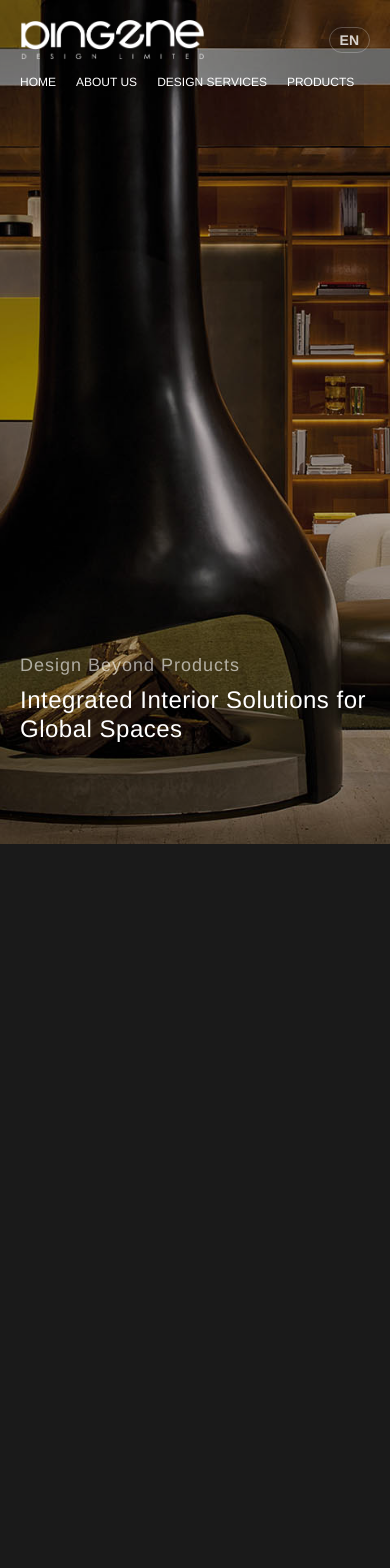
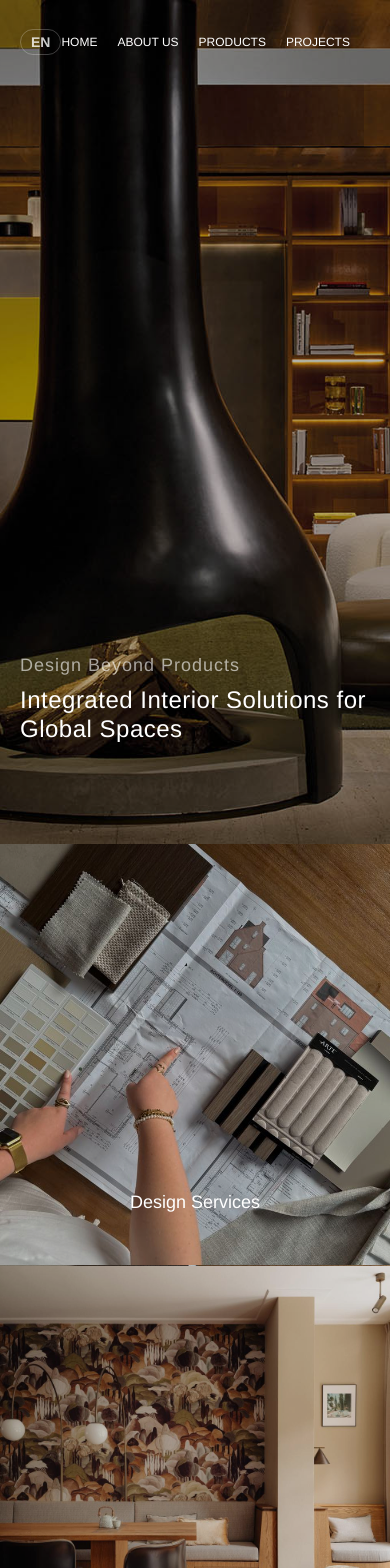
Before and after one commit to ouyangzihong/bingzhe-web-os, a Vue app: page /#/ in a window 390 px wide. Shown: the top 1568 px of the page. Before the commit the page ends 844 px from the top, so only its background shows below. Built offline with nearby package versions, Linux system fonts and the light colour scheme.

Commit message:
首页滚动模式优化

```diff
--- a/src/assets/styles/_reset.scss
+++ b/src/assets/styles/_reset.scss
@@ -7,8 +7,8 @@
 
 html, body {
   width: 100%;
-  height: 100%;
-  overflow-x: hidden; /* 防止出现水平滚动条 */
+  // height: 100%;
+  // overflow-x: hidden; /* 防止出现水平滚动条 */
 }
 
 ul, ol {
--- a/src/components/common/TheNavbar.vue
+++ b/src/components/common/TheNavbar.vue
@@ -1,5 +1,12 @@
 <template>
-  <nav class="navbar" ref="navbar" :class="{ 'navbar-hidden': !isVisible }">
+  <nav
+    class="navbar"
+    ref="navbar"
+    :class="{
+      'nav-scrolled': isScrolled,
+      'navbar-hidden': !isVisible
+    }"
+  >
     <div class="logo-container">
       <img src="@/assets/images/logo.png" alt="PINGENE Logo" class="logo-img" />
     </div>
@@ -33,10 +40,10 @@ export default {
   },
   data() {
     return {
+      isScrolled: false,
       menuKeys: [
         { key: 'home', path: '/' },
         { key: 'about', path: '/about' },
-        { key: 'services', path: '/services' },
         { key: 'products', path: '/products' },
         { key: 'projects', path: '/projects' },
         { key: 'industries', path: '/industries' },
@@ -50,12 +57,25 @@ export default {
     }
   },
   mounted() {
+    // 初始入场动画
     gsap.from(this.$refs.navbar, {
       y: -100, opacity: 0, duration: 1, ease: 'power3.out', delay: 0.5,
-      onComplete: () => { gsap.set(this.$refs.navbar, { clearProps: 'all' }); }
+      onComplete: () => { gsap.set(this.$refs.navbar, { clearProps: 'transform,opacity' }); }
     });
+
+    // 添加滚动监听
+    window.addEventListener('scroll', this.handleScroll);
+    // 初始化检查一次，防止刷新页面时在中间位置
+    this.handleScroll();
+  },
+  beforeDestroy() {
+    window.removeEventListener('scroll', this.handleScroll);
   },
   methods: {
+    handleScroll() {
+      // 当滚动超过 50px 时切换状态
+      this.isScrolled = window.scrollY > 50;
+    },
     toggleLanguage() {
       const newLang = this.$i18n.locale === 'en' ? 'zh' : 'en';
       this.$i18n.locale = newLang;
@@ -80,65 +100,141 @@ export default {
   width: 100%;
   z-index: 100;
   box-sizing: border-box;
-  color: $text-primary;
-  transition: transform 0.4s ease-in-out, opacity 0.4s ease-in-out;
-  background: transparent; // 确保透明
 
+  // --- 默认状态 (透明底，白字) ---
+  background-color: transparent;
+  color: #ffffff;
+
+  // --- 关键：添加过渡动画 ---
+  // all 0.4s ease 表示所有属性变化都在 0.4秒内完成平滑过渡
+  transition: background-color 0.4s ease, padding 0.4s ease, box-shadow 0.4s ease, color 0.4s ease;
+
+  // 隐藏时的样式 (保留逻辑)
   &.navbar-hidden {
     transform: translateY(-100%);
     opacity: 0;
     pointer-events: none;
   }
 
-  .logo-img { height: 40px; width: auto; }
+  // --- 滚动后的状态 (白底，黑字) ---
+  &.nav-scrolled {
+    background-color: #ffffff; // 变白底
+    padding: 20px 60px; // 高度稍微收缩，显得更精致
+    box-shadow: 0 4px 20px rgba(0,0,0,0.08); // 添加淡阴影
+    color: #333333; // 变黑字
+
+    // 1. 处理 Logo 颜色
+    // 如果原图是纯白色，用 invert(1) 反转成黑色
+    // 如果原图是彩色，请根据实际情况去掉 filter 或更换 img src
+    .logo-container .logo-img {
+      filter: invert(1) brightness(0.2);
+    }
+
+    // 2. 处理菜单下划线
+    .menu-items .menu-item .underline {
+      background-color: #333333;
+    }
+
+    // 3. 处理语言切换按钮边框和背景
+    .lang-switch {
+      border-color: #999;
+      color: #333;
+      &:hover {
+        background: rgba(0,0,0,0.05);
+      }
+    }
+  }
+
+  .logo-container {
+    .logo-img {
+      height: 40px;
+      width: auto;
+      transition: filter 0.4s ease; // Logo 颜色反转也要过渡
+    }
+  }
 
   .menu-items {
     display: flex;
     gap: 40px;
 
     .menu-item {
-      display: flex; flex-direction: column; align-items: center; cursor: pointer; position: relative;
-      .menu-text { font-size: 14px; font-weight: 500; margin-bottom: 4px; text-transform: uppercase; transition: color 0.3s; }
-      .underline { width: 0%; height: 1px; background-color: #fff; position: absolute; bottom: -5px; transition: width 0.3s ease; }
-      &:hover .underline { width: 100%; }
+      display: flex;
+      flex-direction: column;
+      align-items: center;
+      cursor: pointer;
+      position: relative;
+
+      .menu-text {
+        font-size: 14px;
+        font-weight: 500;
+        margin-bottom: 4px;
+        text-transform: uppercase;
+        transition: color 0.4s ease; // 文字颜色过渡
+      }
+
+      .underline {
+        width: 0%;
+        height: 1px;
+        background-color: #ffffff; // 默认白色
+        position: absolute;
+        bottom: -5px;
+        transition: width 0.3s ease, background-color 0.4s ease; // 颜色也需要过渡
+      }
+
+      &:hover .underline {
+        width: 100%;
+      }
     }
   }
 
   .lang-switch {
-    font-size: 14px; cursor: pointer; font-weight: bold; opacity: 0.8;
-    border: 1px solid rgba(255,255,255,0.3); padding: 4px 10px; border-radius: 20px;
-    &:hover { opacity: 1; background: rgba(255,255,255,0.1); }
+    font-size: 14px;
+    cursor: pointer;
+    font-weight: bold;
+    opacity: 0.8;
+    border: 1px solid rgba(255,255,255,0.3);
+    padding: 4px 10px;
+    border-radius: 20px;
+    transition: all 0.4s ease; // 边框颜色过渡
+
+    &:hover {
+      opacity: 1;
+      background: rgba(255,255,255,0.1);
+    }
   }
 
   /* --- 移动端适配 (小于768px) --- */
   @media screen and (max-width: 768px) {
-    padding: 20px; // 减小边距
-    flex-wrap: wrap; // 允许换行
+    padding: 20px;
+
+    // 移动端滚动后的样式调整
+    &.nav-scrolled {
+      padding: 15px 20px;
+    }
 
     .logo-container {
       order: 1;
-      flex: 1; // Logo 占左边
+      flex: 1;
     }
 
     .lang-switch {
-      order: 2; // 语言切换放右边
+      order: 2;
     }
 
     .menu-items {
       order: 3;
-      width: 100%; // 菜单占满第二行
+      width: 100%;
       margin-top: 15px;
       gap: 20px;
-      overflow-x: auto; // 允许横向滚动
-      padding-bottom: 10px; // 滚动条留白
-      justify-content: flex-start; // 左对齐
+      overflow-x: auto;
+      padding-bottom: 10px;
+      justify-content: flex-start;
 
-      // 隐藏滚动条
       &::-webkit-scrollbar { display: none; }
 
       .menu-item .menu-text {
-        font-size: 12px; // 字体变小
-        white-space: nowrap; // 防止文字换行
+        font-size: 12px;
+        white-space: nowrap;
       }
     }
   }
--- a/src/components/home/HeroSection.vue
+++ b/src/components/home/HeroSection.vue
@@ -41,7 +41,7 @@ export default {
 
 .hero-section {
   width: 100%;
-  height: 100%; // 继承父容器高度 (Home.vue控制)
+  height: 100vh;
   position: relative;
   overflow: hidden;
   display: flex;
--- a/src/components/home/ProcessSection.vue
+++ b/src/components/home/ProcessSection.vue
@@ -1,7 +1,6 @@
 <template>
   <section class="process-section">
     <div class="content-wrapper">
-
       <div class="stats-row" ref="statsRow">
         <div
           class="stat-item"
@@ -31,7 +30,6 @@
           </div>
         </div>
       </div>
-
     </div>
   </section>
 </template>
@@ -44,62 +42,43 @@ export default {
   props: { isActive: { type: Boolean, default: false } },
   data() {
     return {
-      // 移除 hasAnimated 锁，允许重复播放
+      hasAnimated: false // 【修改】新增：记录是否已经播放过动画
     };
   },
   watch: {
     isActive(val) {
-      if (val) {
+      // 【修改】只在变为 true 且从未播放过时执行
+      if (val && !this.hasAnimated) {
         this.playEnterAnimation();
-      } else {
-        this.resetAnimation();
+        this.hasAnimated = true; // 标记已播放
       }
+      // 注意：删除了 else { resetAnimation() }，这样离开时保持原样
     }
   },
   mounted() {
-    // 初始状态必须强制重置一次，确保 GSAP 状态与 CSS 一致
+    // 依然需要在最开始重置一次，保证初始状态是隐藏的
     this.resetAnimation();
   },
   methods: {
-    // 进场动画：从 CSS 的隐藏状态 -> 变为可见
     playEnterAnimation() {
       const tl = gsap.timeline();
 
-      // 1. 数据部分：上浮 + 变显
       tl.to('.stat-item', {
-        y: 0,
-        opacity: 1,
-        duration: 0.8,
-        stagger: 0.1,
-        ease: 'power3.out'
+        y: 0, opacity: 1, duration: 0.8, stagger: 0.1, ease: 'power3.out'
       });
 
-      // 2. 时间轴整体淡入
-      tl.to('.timeline-row', {
-        opacity: 1,
-        duration: 1
-      }, "-=0.4");
+      tl.to('.timeline-row', { opacity: 1, duration: 1 }, "-=0.4");
 
-      // 3. 圆点：放大弹出
       tl.to('.timeline-item .dot', {
-        scale: 1,
-        duration: 0.5,
-        stagger: 0.1,
-        ease: 'back.out(1.7)'
+        scale: 1, duration: 0.5, stagger: 0.1, ease: 'back.out(1.7)'
       }, "-=0.8");
 
-      // 4. 文字：上浮 + 变显
       tl.to('.timeline-item .text-group', {
-        y: 0,
-        opacity: 1,
-        duration: 0.5,
-        stagger: 0.1
+        y: 0, opacity: 1, duration: 0.5, stagger: 0.1
       }, "-=0.6");
     },
 
-    // 离场重置：瞬间变回 CSS 定义的初始隐藏状态
     resetAnimation() {
-      // 这里的设置必须和 CSS 里的初始状态完全一致
       gsap.set('.stat-item', { y: 50, opacity: 0 });
       gsap.set('.timeline-row', { opacity: 0 });
       gsap.set('.timeline-item .dot', { scale: 0 });
@@ -112,15 +91,16 @@ export default {
 <style lang="scss" scoped>
 @import '@/assets/styles/_variables.scss';
 
+// 样式部分保持我们之前修改过的 min-height: 100vh
 .process-section {
   width: 100%;
-  height: 100%;
+  min-height: 100vh;
   background-color: #3f3f3f;
   color: #fff;
   display: flex;
   align-items: center;
   justify-content: center;
-  padding: 0 5%;
+  padding: 80px 5%;
 }
 
 .content-wrapper {
@@ -132,7 +112,8 @@ export default {
   justify-content: space-evenly;
 }
 
-/* --- 1. 数据统计区域 --- */
+// ... 保持原有的 stat-item 和 timeline-row 样式不变 ...
+// 注意：CSS 中的 opacity: 0; transform: ... 初始样式要保留，供 resetAnimation 使用
 .stats-row {
   display: flex;
   justify-content: space-between;
@@ -146,13 +127,9 @@ export default {
   padding: 0 20px;
   text-align: center;
   border-right: 1px solid rgba(255,255,255,0.2);
-
-  // [关键修改] CSS 初始状态：隐藏且下沉
   opacity: 0;
   transform: translateY(50px);
-
   &:last-child { border-right: none; }
-
   .stat-num {
     font-size: 3.5rem;
     font-weight: 700;
@@ -177,7 +154,6 @@ export default {
   }
 }
 
-/* --- 2. 时间轴区域 --- */
 .timeline-row {
   position: relative;
   width: 100%;
@@ -186,57 +162,27 @@ export default {
   justify-content: space-between;
   align-items: center;
   margin-top: 4vh;
-
-  // [关键修改] CSS 初始状态：隐藏
   opacity: 0;
 
   .timeline-line {
-    position: absolute;
-    top: 50%;
-    left: 0;
-    width: 100%;
-    height: 1px;
-    background: #fff;
-    z-index: 0;
+    position: absolute; top: 50%; left: 0; width: 100%; height: 1px;
+    background: #fff; z-index: 0;
   }
 }
 
 .timeline-item {
-  position: relative;
-  z-index: 1;
-  flex: 1;
-  text-align: center;
-  display: flex;
-  flex-direction: column;
-  align-items: center;
-  justify-content: center;
+  position: relative; z-index: 1; flex: 1; text-align: center;
+  display: flex; flex-direction: column; align-items: center; justify-content: center;
 
   .dot {
-    width: 16px;
-    height: 16px;
-    background: #fff;
-    border-radius: 50%;
-    position: absolute;
-    top: 50%;
-    left: 50%;
-
-    // 注意：这里不能直接写 transform: translate(-50%, -50%) scale(0)
-    // 因为这会覆盖居中的 transform。
-    // 我们用 margin 负值居中更稳妥，或者在动画里小心处理。
-    // 这里为了配合 GSAP，我们保持 transform 居中，用 scale(0) 隐藏
+    width: 16px; height: 16px; background: #fff; border-radius: 50%;
+    position: absolute; top: 50%; left: 50%;
     transform: translate(-50%, -50%) scale(0);
-
-    // box-shadow: 0 0 0 4px #3f3f3f;
   }
 
   .text-group {
-    position: absolute;
-    width: 100%;
-    padding: 0 10px;
-
-    // [关键修改] CSS 初始状态：隐藏且下沉
-    opacity: 0;
-    transform: translateY(20px);
+    position: absolute; width: 100%; padding: 0 10px;
+    opacity: 0; transform: translateY(20px);
   }
 
   .main-text { font-size: 1rem; font-weight: 600; margin-bottom: 4px; }
@@ -247,72 +193,11 @@ export default {
 }
 
 @media screen and (max-width: 768px) {
-  .content-wrapper {
-    height: auto;
-    justify-content: flex-start;
-    padding: 80px 0 40px;
-    overflow-y: auto;
-  }
-  .stats-row {
-    flex-wrap: wrap;
-    border-bottom: none;
-    padding-bottom: 20px;
-  }
-  .stat-item {
-    flex: 0 0 50%;
-    border-right: none;
-    margin-bottom: 30px;
-    padding: 0 10px;
-
-    // 移动端保持初始隐藏逻辑，无需重写 opacity
-
-    .stat-num { font-size: 2.5rem; margin-bottom: 0.5rem; }
-    .stat-desc { font-size: 0.75rem; max-width: 100%; }
-  }
-  .timeline-row {
-    flex-direction: column;
-    height: auto;
-    align-items: flex-start;
-    padding-left: 20px;
-    margin-top: 20px;
-    .timeline-line {
-      width: 1px;
-      height: 100%;
-      top: 0;
-      left: 27px;
-      background: rgba(255,255,255,0.2);
-    }
-  }
-  .timeline-item {
-    width: 100%;
-    flex-direction: row;
-    justify-content: flex-start;
-    align-items: flex-start;
-    margin-bottom: 30px;
-    text-align: left;
-    position: static;
-    .dot {
-      position: static;
-      // 移动端 dot 的初始状态
-      transform: scale(0);
-
-      width: 14px;
-      height: 14px;
-      margin-right: 20px;
-      margin-top: 5px;
-      flex-shrink: 0;
-    }
-    .text-group {
-      position: static;
-      margin: 0 !important;
-      text-align: left;
-
-      // 移动端保持初始隐藏逻辑
-      // 注意：移动端不需要 translateY(20px) 绝对定位，但可以用 translate 做动效
-      // CSS 类 .text-group 已经有了 translateY(20px)，这里会生效为位移
-    }
-    .main-text { font-size: 1.1rem; }
-    .sub-text { font-size: 0.8rem; }
-  }
+  // ... 保持原有移动端样式 ...
+  .content-wrapper { height: auto; justify-content: flex-start; padding: 80px 0 40px; overflow-y: auto; }
+  .stats-row { flex-wrap: wrap; border-bottom: none; padding-bottom: 20px; }
+  .stat-item { flex: 0 0 50%; border-right: none; margin-bottom: 30px; padding: 0 10px; .stat-num { font-size: 2.5rem; } }
+  .timeline-row { flex-direction: column; height: auto; align-items: flex-start; padding-left: 20px; margin-top: 20px; .timeline-line { width: 1px; height: 100%; top: 0; left: 27px; } }
+  .timeline-item { width: 100%; flex-direction: row; justify-content: flex-start; align-items: flex-start; margin-bottom: 30px; text-align: left; position: static; .dot { position: static; transform: scale(0); width: 14px; height: 14px; margin-right: 20px; margin-top: 5px; flex-shrink: 0; } .text-group { position: static; margin: 0 !important; text-align: left; } }
 }
 </style>
--- a/src/components/home/ServicesSection.vue
+++ b/src/components/home/ServicesSection.vue
@@ -56,7 +56,7 @@ export default {
 
 .services-section {
   width: 100%;
-  height: 100%;
+  height: 100vh;
   display: flex;
   overflow: hidden;
 }
--- a/src/views/Home.vue
+++ b/src/views/Home.vue
@@ -1,6 +1,6 @@
 <template>
   <div class="home-container">
-    <TheNavbar :is-visible="currentIndex === 0" />
+    <TheNavbar :is-visible="true" />
 
     <div class="sections-wrapper">
       <div class="section-panel" ref="section0">
@@ -18,6 +18,7 @@
       <div class="section-panel" ref="section3">
         <ProjectsSection :is-active="currentIndex === 3" />
       </div>
+
       <div class="section-panel" ref="section4">
         <WhyChooseUsSection :is-active="currentIndex === 4" />
       </div>
@@ -26,115 +27,68 @@
 </template>
 
 <script>
-import gsap from 'gsap';
-import Observer from 'gsap/Observer';
-
 import TheNavbar from '@/components/common/TheNavbar.vue';
 import HeroSection from '@/components/home/HeroSection.vue';
 import ServicesSection from '@/components/home/ServicesSection.vue';
 import ProcessSection from '@/components/home/ProcessSection.vue';
-// 2. 引入新组件
 import ProjectsSection from '@/components/home/ProjectsSection.vue';
 import WhyChooseUsSection from '@/components/home/WhyChooseUsSection.vue';
 
-gsap.registerPlugin(Observer);
-
 export default {
   name: 'HomeView',
-  // 3. 注册组件
-  components: { TheNavbar, HeroSection, ServicesSection, ProcessSection, ProjectsSection,WhyChooseUsSection},
+  components: {
+    TheNavbar,
+    HeroSection,
+    ServicesSection,
+    ProcessSection,
+    ProjectsSection,
+    WhyChooseUsSection
+  },
   data() {
     return {
       currentIndex: 0,
-      isAnimating: false,
-      totalSections: 5
+      observer: null
     };
   },
   mounted() {
-    this.initLayout();
-    this.initObserver();
+    this.initIntersectionObserver();
   },
   beforeDestroy() {
-    Observer.getAll().forEach(o => o.kill());
+    if (this.observer) {
+      this.observer.disconnect();
+    }
   },
   methods: {
-    initLayout() {
-      // 5. 将 section3 加入数组
-      const sections = [this.$refs.section0, this.$refs.section1, this.$refs.section2, this.$refs.section3,this.$refs.section4];
+    initIntersectionObserver() {
+      const options = {
+        root: null,
+        rootMargin: '0px',
+        threshold: 0.4
+      };
 
-      gsap.set(sections, {
-        zIndex: (i) => i,
-        yPercent: (i) => i === 0 ? 0 : 100, // 除了第一屏，其他都藏在下面
-        scale: 1,
-        filter: "brightness(1)"
+      this.observer = new IntersectionObserver((entries) => {
+        entries.forEach(entry => {
+          if (entry.isIntersecting) {
+            if (entry.target === this.$refs.section0) this.currentIndex = 0;
+            else if (entry.target === this.$refs.section1) this.currentIndex = 1;
+            else if (entry.target === this.$refs.section2) this.currentIndex = 2;
+            else if (entry.target === this.$refs.section3) this.currentIndex = 3;
+            else if (entry.target === this.$refs.section4) this.currentIndex = 4;
+          }
+        });
+      }, options);
+
+      const sections = [
+        this.$refs.section0,
+        this.$refs.section1,
+        this.$refs.section2,
+        this.$refs.section3,
+        this.$refs.section4
+      ];
+
+      sections.forEach(section => {
+        if (section) this.observer.observe(section);
       });
-    },
-
-    initObserver() {
-      Observer.create({
-        target: window,
-        type: "wheel,touch,pointer",
-        wheelSpeed: 1,
-        tolerance: 5,
-        preventDefault: true,
-
-        onUp: () => {
-          if (!this.isAnimating && this.currentIndex > 0) {
-            this.gotoSection(this.currentIndex - 1, -1);
-          }
-        },
-        onDown: () => {
-          // 6. 确保不超过 totalSections - 1
-          if (!this.isAnimating && this.currentIndex < this.totalSections - 1) {
-            this.gotoSection(this.currentIndex + 1, 1);
-          }
-        }
-      });
-    },
-
-    gotoSection(index, direction) {
-      this.isAnimating = true;
-
-      // 7. 更新引用数组，包含所有 4 个 section
-      const sections = [this.$refs.section0, this.$refs.section1, this.$refs.section2, this.$refs.section3, this.$refs.section4];
-      const fromSection = sections[this.currentIndex];
-      const toSection = sections[index];
-
-      const tl = gsap.timeline({
-        onComplete: () => {
-          this.isAnimating = false;
-          this.currentIndex = index;
-        }
-      });
-
-      const animDuration = 1.0;
-
-      if (direction === 1) {
-        // 向下滚动 (进入下一屏)
-        tl.fromTo(toSection,
-          { yPercent: 100 },
-          { yPercent: 0, duration: animDuration, ease: "power4.inOut" }
-        )
-        .to(fromSection, {
-          scale: 0.95,
-          filter: "brightness(0.5)",
-          duration: animDuration,
-          ease: "power4.inOut"
-        }, "<");
-
-      } else {
-        // 向上滚动 (返回上一屏)
-        tl.to(fromSection, {
-          yPercent: 100,
-          duration: animDuration,
-          ease: "power4.inOut"
-        })
-        .fromTo(toSection,
-          { scale: 0.95, filter: "brightness(0.5)" },
-          { scale: 1, filter: "brightness(1)", duration: animDuration, ease: "power4.inOut" },
-          "<"
-        );
-      }
     }
   }
 };
@@ -143,32 +97,21 @@ export default {
 <style lang="scss" scoped>
 @import '@/assets/styles/_variables.scss';
 
-// 样式部分保持原样即可，因为新增的 section-panel 共享相同的类名定义
 .home-container {
-  position: fixed;
-  top: 0;
-  left: 0;
+  position: relative;
   width: 100%;
-  height: 100%;
-  overflow: hidden;
+  min-height: 100vh;
   background-color: #000;
 }
 
 .sections-wrapper {
   position: relative;
   width: 100%;
-  height: 100%;
 }
 
 .section-panel {
-  position: absolute;
-  top: 0;
-  left: 0;
+  position: relative;
   width: 100%;
-  height: 100%;
-  overflow: hidden;
-  transform: translateZ(0);
-  backface-visibility: hidden;
-  will-change: transform, filter;
+  min-height: 100vh;
 }
 </style>
```
Also changed, not shown: src/components/home/ProjectsSection.vue (+26 -116 lines).
